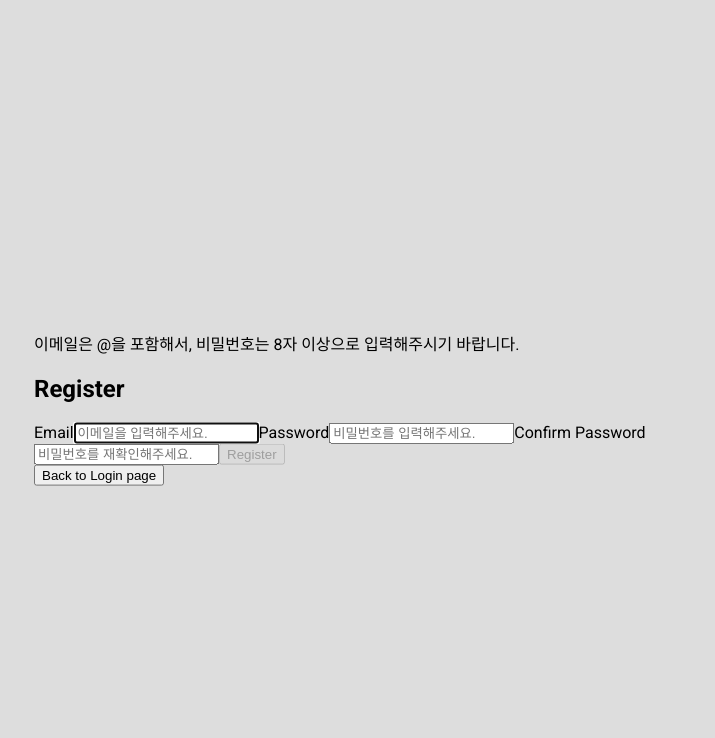
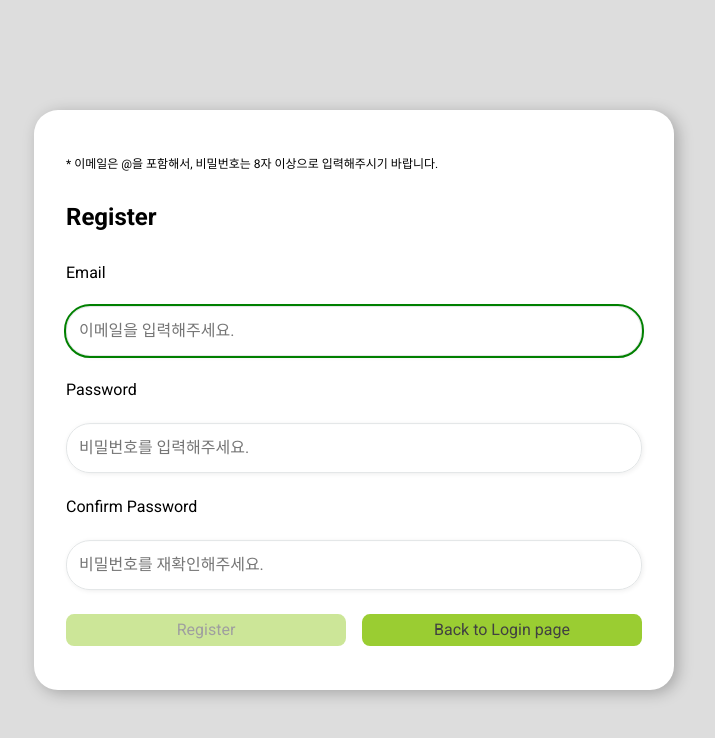
Before and after one commit to metacode22/wanted-pre-onboarding-fe, a React (Create React App) app: page /register in a window 1280 px wide. Shown: the top 738 px of the page, without its empty margins (286-1001 px from the left). Built offline with nearby package versions, Linux system fonts and the light colour scheme.

Commit message:
feat: CSS 작업 완료, 에러 메세지 핸들링 필요

```diff
--- a/src/components/ToDoList.module.css
+++ b/src/components/ToDoList.module.css
@@ -27,6 +27,8 @@
     .toDoText {
         width: 100%;
         margin-left: 16px;
+
+        overflow: hidden;
     }
 
     .toDoTextInput {
@@ -35,7 +37,14 @@
         border-radius: 12px;
         padding-left: 12px;
         width: 100%;
+        height: 2em;
         margin-left: 16px;
+        -webkit-box-shadow: 1px 1px 5px 0px rgba(0,0,0,0.07);
+        box-shadow: 1px 1px 5px 0px rgba(0,0,0,0.07);
+    }
+
+    .toDoTextInput:focus {
+        outline: 2px solid green;
     }
 
     .buttonsWrap {
@@ -54,6 +63,7 @@
             width: 16px;
             height: 16px;
             cursor: pointer;
+            margin: 0 8px;
             transition: all 0.25s;
         }
 
--- a/src/pages/Login/Login.js
+++ b/src/pages/Login/Login.js
@@ -1,7 +1,9 @@
 import axios from '../../apis/axios';
 import styles from './Login.module.css';
+import { useRef, useState, useEffect} from 'react';
 import { useNavigate } from 'react-router-dom';
-import { useRef, useState, useEffect} from 'react';
+import { faXmark } from '@fortawesome/free-solid-svg-icons';
+import { FontAwesomeIcon } from '@fortawesome/react-fontawesome';
 
 const loginUrl = '/auth/signin';
 
@@ -27,8 +29,10 @@ function Login() {
     useEffect(() => {
         if (emailValue.includes('@') && passwordValue.length >= 8) {
             submitRef.current.disabled = false;
+            submitRef.current.style.opacity = 1.0;
         } else {
             submitRef.current.disabled = true;
+            submitRef.current.style.opacity = 0.5;
         }
     }, [emailValue, passwordValue])
 
@@ -54,7 +58,7 @@ function Login() {
             }
         } catch (error) {
             if (error.response.data.message === 'Unauthorized') {
-                setErrorMessage('아이디와 비밀번호를 재확인해주세요.');
+                setErrorMessage('비밀번호를 재확인해주세요.');
             } else {
                 setErrorMessage(error.response.data.message);
             }
@@ -63,10 +67,13 @@ function Login() {
 
     return (
         <section className={styles.wrap}>
-            <p>이메일은 @을 포함해서, 비밀번호는 8자 이상으로 입력해주시기 바랍니다.</p>
+            <p className={styles.notice}>* 이메일은 @을 포함해서, 비밀번호는 8자 이상으로 입력해주시기 바랍니다.</p>
             {errorMessage === '' ?
             null :
-            <p>{errorMessage}</p>
+            <div className={styles.errorWrap}>
+                <p className={styles.errorMessageText}>❗️ {errorMessage}</p>
+                <FontAwesomeIcon className={styles.errorMessageDeleteButton} icon={faXmark} onClick={() => setErrorMessage('')}></FontAwesomeIcon>
+            </div>
             }
             <h1>Log In</h1>
             <form className={styles.loginForm} onSubmit={(event) => {handleSubmit(event)}}>
@@ -78,7 +85,6 @@ function Login() {
                     ref={emailRef}
                     autoComplete='off'
                     onChange={(event) => {setEmailValue(event.target.value)}}
-                    // value={emailValue}
                     placeholder='이메일을 입력해주세요.'
                     required
                 ></input>
@@ -88,17 +94,19 @@ function Login() {
                     className={styles.passwordInput}
                     id='passwordInputId'
                     onChange={(event) => {setPasswordValue(event.target.value)}}
-                    // value={passwordValue}
                     placeholder='비밀번호를 입력해주세요.'
                     required
                 ></input>
-                <input
-                    type='submit'
-                    ref={submitRef}
-                    value='Login'
-                ></input>
+                <div className={styles.buttonsWrap}>
+                    <input
+                        type='submit'
+                        className={styles.loginButton}
+                        ref={submitRef}
+                        value='Login'
+                    ></input>
+                    <button type='button' className={styles.signupButton} onClick={() => {navigate('/register')}}>Sign Up</button>
+                </div>
             </form>
-            <button type='button' onClick={() => {navigate('/register')}}>Sign Up</button>
         </section>
     )
 }
--- a/src/pages/Login/Login.module.css
+++ b/src/pages/Login/Login.module.css
@@ -0,0 +1,96 @@
+.wrap {
+    background-color: #FFFFFF;
+    box-sizing: border-box;
+    border-radius: 24px;
+    width: 50vw;
+    padding: 5%;
+    -webkit-box-shadow: 4px 3px 15px 0px rgba(0,0,0,0.25);
+    box-shadow: 4px 3px 15px 0px rgba(0,0,0,0.25);
+
+    display: flex;
+    flex-direction: column;
+}
+
+    .notice {
+        font-size: 12px;
+        text-align: center;
+        align-self: flex-start;
+    }
+
+    .errorWrap {
+        width: 100%;
+        border-bottom: 1px solid #9B322D;
+
+        display: flex;
+        justify-content: space-between;
+        align-items: center;
+    }
+
+        .errorMessageText {
+            font-weight: bold;
+            color: #9B322D;
+        }
+
+        .errorMessageDeleteButton {
+            color: #9B322D;
+            width: 16px;
+            height: 16px;
+            border-radius: 50%;
+            cursor: pointer;
+            transition: all 0.25s;
+        }
+
+        .errorMessageDeleteButton:hover {
+            transform: scale3d(1.5, 1.5, 1.5);
+        }
+
+    .loginForm {
+        display: flex;
+        flex-direction: column;
+    }
+
+        .emailInput, .passwordInput {
+            all: unset;
+            border: 1px solid #E2E5E6;
+            border-radius: 24px;
+            height: 3em;
+            padding-left: 12px;
+            -webkit-box-shadow: 1px 1px 5px 0px rgba(0,0,0,0.07);
+            box-shadow: 1px 1px 5px 0px rgba(0,0,0,0.07);
+        }
+
+        .emailInput:focus, .passwordInput:focus {
+            outline: 2px solid green;
+        }
+
+        .buttonsWrap {
+            display: flex;
+        }
+
+            .loginButton, .signupButton {
+                all: unset;
+                width: 100%;
+                text-align: center;
+                cursor: pointer;
+                background-color: yellowgreen;
+                height: 2em;
+                border-radius: 8px;
+                transition: all 0.25s;
+                color: rgb(65, 65, 65);
+            }
+
+            .loginButton {
+                margin-right: 8px;
+            }
+
+            .signupButton {
+                margin-left: 8px;
+            }
+
+            .loginButton:hover, .signupButton:hover {
+                opacity: 0.8;
+            }
+
+    .loginForm > * {
+        margin: 12px 0;
+    }
--- a/src/pages/Register/Register.js
+++ b/src/pages/Register/Register.js
@@ -1,7 +1,9 @@
 import axios from '../../apis/axios';
+import styles from './Register.module.css';
 import { useRef, useState, useEffect } from 'react';
 import { useNavigate } from 'react-router-dom';
-import styles from './Register.module.css';
+import { faXmark } from '@fortawesome/free-solid-svg-icons';
+import { FontAwesomeIcon } from '@fortawesome/react-fontawesome';
 
 const registerUrl = '/auth/signup';
 
@@ -28,12 +30,14 @@ function Register() {
     }, [])
 
     useEffect(() => {
-        if (emailValue.includes('@') && passwordValue.length >= 8) {
+        if (emailValue.includes('@') && passwordValue.length >= 8 && confirmPasswordValue.length >= 8) {
             submitRef.current.disabled = false;
+            submitRef.current.style.opacity = 1.0;
         } else {
             submitRef.current.disabled = true;
+            submitRef.current.style.opacity = 0.5;
         }
-    }, [emailValue, passwordValue])
+    }, [emailValue, passwordValue, confirmPasswordValue])
 
     async function handleSubmit(event) {
         event.preventDefault();
@@ -70,16 +74,20 @@ function Register() {
                 navigate('/todo');
             }
         } catch (error) {
+            console.log(error);
             setErrorMessage(error.response.data.message);
         }
     }
 
     return (
         <section className={styles.wrap}>
-            <p>이메일은 @을 포함해서, 비밀번호는 8자 이상으로 입력해주시기 바랍니다.</p>
+            <p className={styles.notice}>* 이메일은 @을 포함해서, 비밀번호는 8자 이상으로 입력해주시기 바랍니다.</p>
             {errorMessage === '' ?
             null :
-            <p>{errorMessage}</p>
+            <div className={styles.errorWrap}>
+                <p className={styles.errorMessageText}>❗️ {errorMessage}</p>
+                <FontAwesomeIcon className={styles.errorMessageDeleteButton} icon={faXmark} onClick={() => setErrorMessage('')}></FontAwesomeIcon>
+            </div>
             }
             <h1>Register</h1>
             <form className={styles.registerForm} onSubmit={(event) => {handleSubmit(event)}}>
@@ -114,13 +122,16 @@ function Register() {
                     placeholder='비밀번호를 재확인해주세요.'
                     required
                 ></input>
-                <input
-                    type='submit'
-                    ref={submitRef}
-                    value='Register'
-                ></input>
+                <div className={styles.buttonsWrap}>
+                    <input
+                        type='submit'
+                        className={styles.registerButton}
+                        ref={submitRef}
+                        value='Register'
+                    ></input>
+                    <button type='button' className={styles.backToLoginPageButton} onClick={() => {navigate('/')}}>Back to Login page</button>
+                </div>
             </form>
-            <button type='button' onClick={() => {navigate('/')}}>Back to Login page</button>
         </section>
     )
 }
--- a/src/pages/Register/Register.module.css
+++ b/src/pages/Register/Register.module.css
@@ -0,0 +1,96 @@
+.wrap {
+    background-color: #FFFFFF;
+    box-sizing: border-box;
+    border-radius: 24px;
+    width: 50vw;
+    padding: 5%;
+    -webkit-box-shadow: 4px 3px 15px 0px rgba(0,0,0,0.25);
+    box-shadow: 4px 3px 15px 0px rgba(0,0,0,0.25);
+
+    display: flex;
+    flex-direction: column;
+}
+
+    .notice {
+        font-size: 12px;
+        text-align: center;
+        align-self: flex-start;
+    }
+
+    .errorWrap {
+        width: 100%;
+        border-bottom: 1px solid #9B322D;
+
+        display: flex;
+        justify-content: space-between;
+        align-items: center;
+    }
+
+        .errorMessageText {
+            font-weight: bold;
+            color: #9B322D;
+        }
+
+        .errorMessageDeleteButton {
+            color: #9B322D;
+            width: 16px;
+            height: 16px;
+            border-radius: 50%;
+            cursor: pointer;
+            transition: all 0.25s;
+        }
+
+        .errorMessageDeleteButton:hover {
+            transform: scale3d(1.5, 1.5, 1.5);
+        }
+
+    .registerForm {
+        display: flex;
+        flex-direction: column;
+    }
+
+        .emailInput, .passwordInput, .confirmPasswordInput {
+            all: unset;
+            border: 1px solid #E2E5E6;
+            border-radius: 24px;
+            height: 3em;
+            padding-left: 12px;
+            -webkit-box-shadow: 1px 1px 5px 0px rgba(0,0,0,0.07);
+            box-shadow: 1px 1px 5px 0px rgba(0,0,0,0.07);
+        }
+
+        .emailInput:focus, .passwordInput:focus, .confirmPasswordInput:focus {
+            outline: 2px solid green;
+        }
+
+        .buttonsWrap {
+            display: flex;
+        }
+
+            .registerButton, .backToLoginPageButton {
+                all: unset;
+                width: 100%;
+                text-align: center;
+                cursor: pointer;
+                background-color: yellowgreen;
+                height: 2em;
+                border-radius: 8px;
+                transition: all 0.25s;
+                color: rgb(65, 65, 65);
+            }
+
+            .registerButton {
+                margin-right: 8px;
+            }
+
+            .backToLoginPageButton {
+                margin-left: 8px;
+            }
+
+            .registerButton:hover, .backToLoginPageButton:hover {
+                opacity: 0.8;
+            }
+
+    .registerForm > * {
+        margin: 12px 0;
+    }
--- a/src/pages/ToDo/ToDo.js
+++ b/src/pages/ToDo/ToDo.js
@@ -18,10 +18,10 @@ function ToDo() {
     useEffect(() => {
         if (localStorage.getItem('userAccessToken') === null) {
             navigate('/');
+        } else {
+            inputRef.current.focus();
+            getToDoList();
         }
-
-        inputRef.current.focus();
-        getToDoList();
     }, [])
 
     async function handleSubmitByEnterKey(event) {
--- a/src/pages/ToDo/ToDo.module.css
+++ b/src/pages/ToDo/ToDo.module.css
@@ -45,7 +45,8 @@
         .addToDoButton {
             height: 100%;
             cursor: pointer;
-            color: green
+            color: green;
+            transition: all 0.25s;
         }
 
         .addToDoButton:hover {
@@ -59,9 +60,12 @@
     }
 
     .toDoListWrap::-webkit-scrollbar {
-
+        width: 6px;
+        background-color: transparent;
     }
 
     .toDoListWrap::-webkit-scrollbar-thumb {
-
+        width: 6px;
+        background-color: yellowgreen;
+        border-radius: 16px;
     }
```
